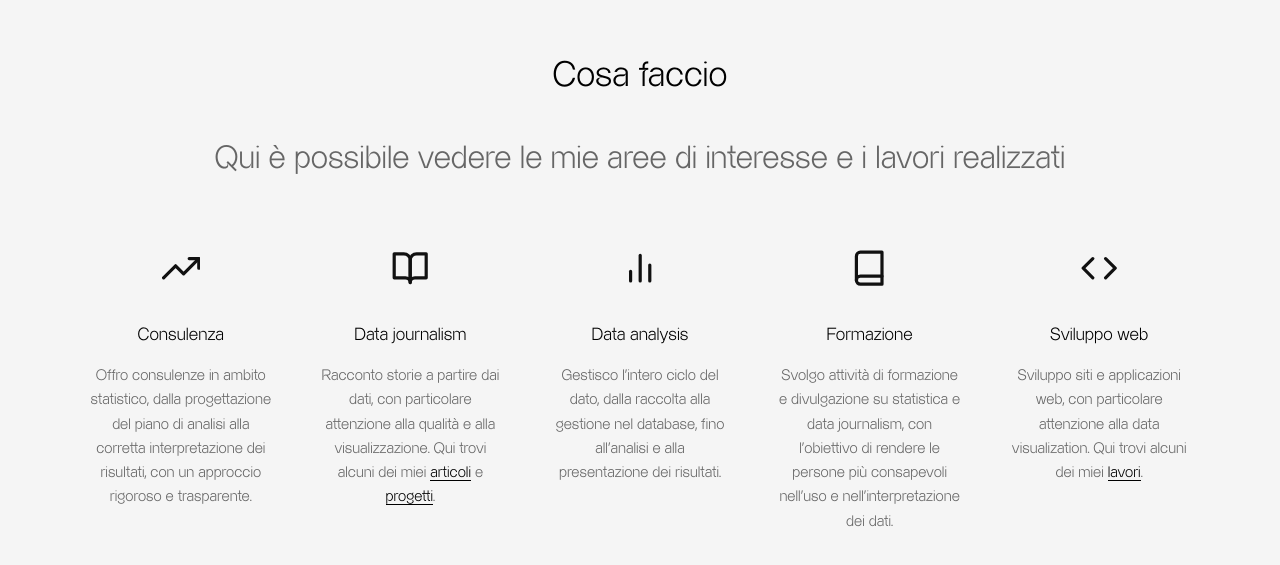
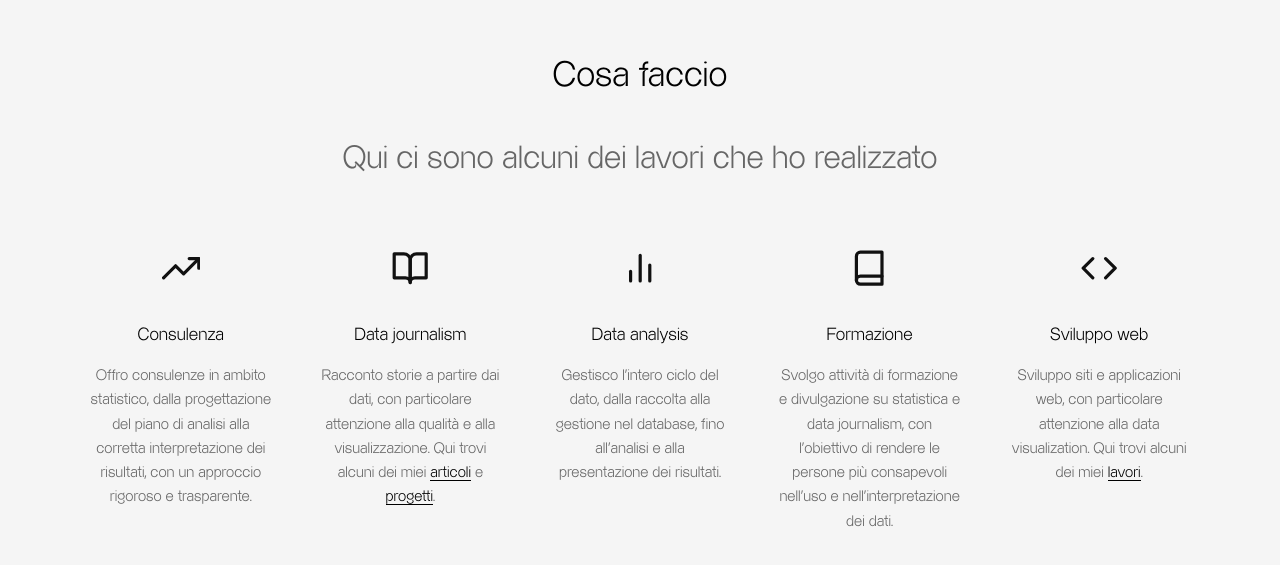
Before and after one commit to davidoffdado/personal-website, a React (Vite) app: page /#/ in a window 1280 px wide. Shown: the part 990-1555 px from the top of the page. Built offline with nearby package versions, Linux system fonts and the light colour scheme.

Commit message:
dettagli

```diff
--- a/src/components/InterestsSection.jsx
+++ b/src/components/InterestsSection.jsx
@@ -84,7 +84,7 @@ Qui trovi alcuni dei miei{" "}
       <div className="interests-container">
         <h2 className="interests-title">Cosa faccio</h2>
         <p className="interests-subtitle">
-          Qui è possibile vedere le mie aree di interesse e i lavori realizzati
+          Qui ci sono alcuni dei lavori che ho realizzato
         </p>
 
         <div className="interests-grid">
```
